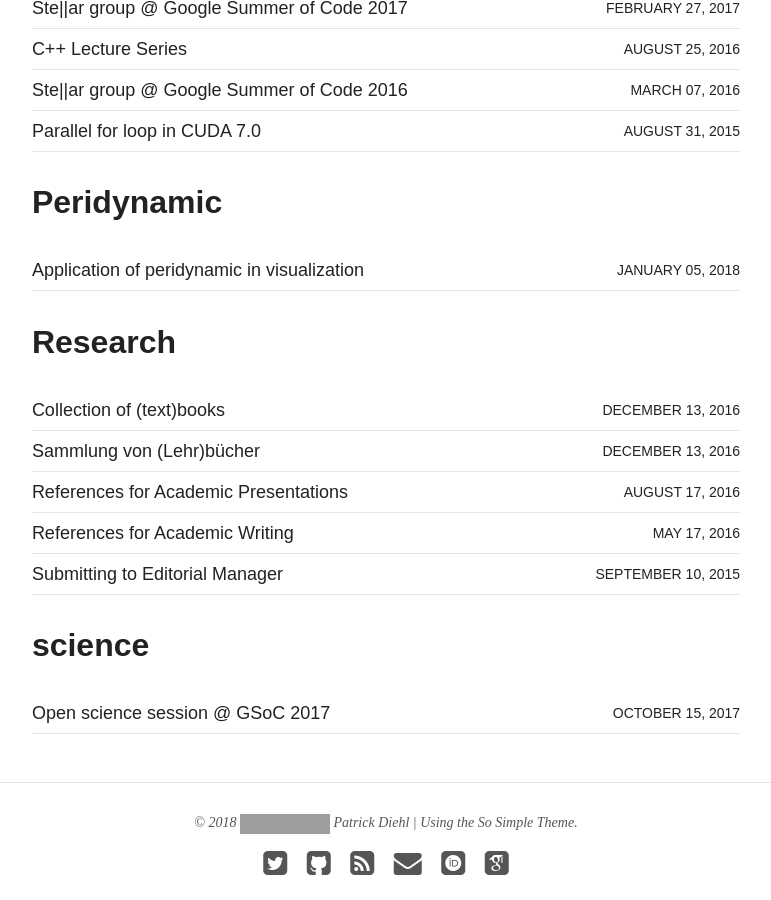
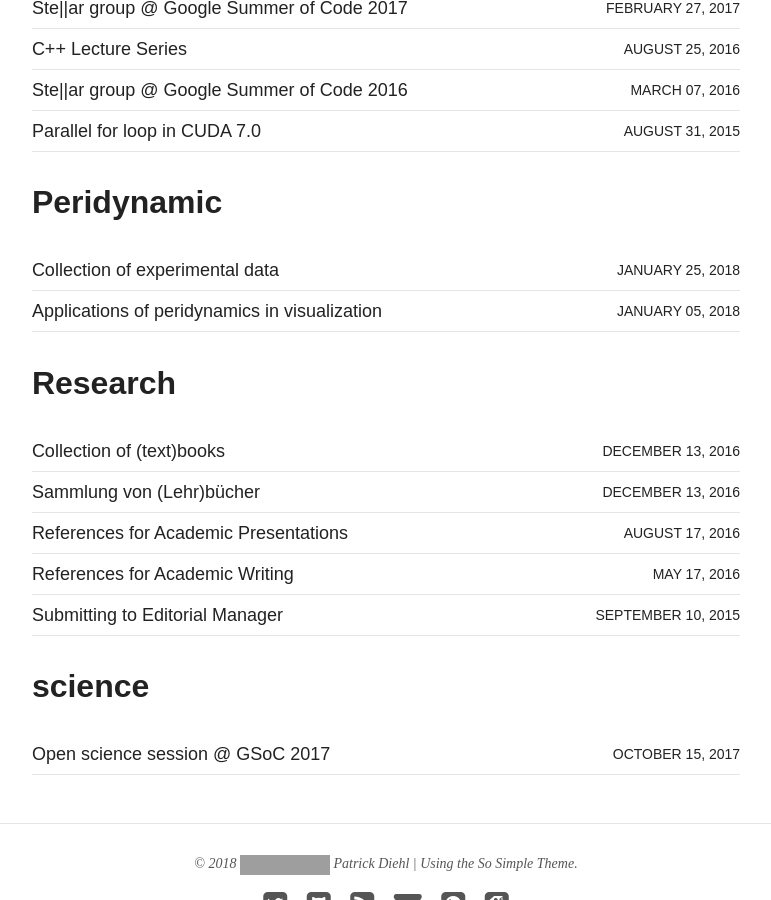
Before and after one commit to diehlpk/diehlpk.github.io, a Jekyll site: the page built from tags/index.md, in a window 1280 px wide and 900 px high, scrolled down 1316 px. Shown: the whole window, without its empty margins (254-1025 px from the left). Built offline with Jekyll 4.4.1, drawn with Linux system fonts in a browser that asks for light colours; nearby versions of some CDN libraries; some web fonts are replaced; grey boxes are pictures that could not be loaded.

Commit message:
New post

```diff
--- a/_posts/blog/2018-01-05-pd-vis.md
+++ b/_posts/blog/2018-01-05-pd-vis.md
@@ -1,6 +1,6 @@
 ---
 layout: post
-title: Application of peridynamic in visualization
+title: Applications of peridynamics in visualization
 categories: blog
 tags: [Peridynamic]
 author: diehlpk
```
Also changed, not shown: _posts/blog/2018-01-25-exp-paper.md (added, +18 -0 lines).
